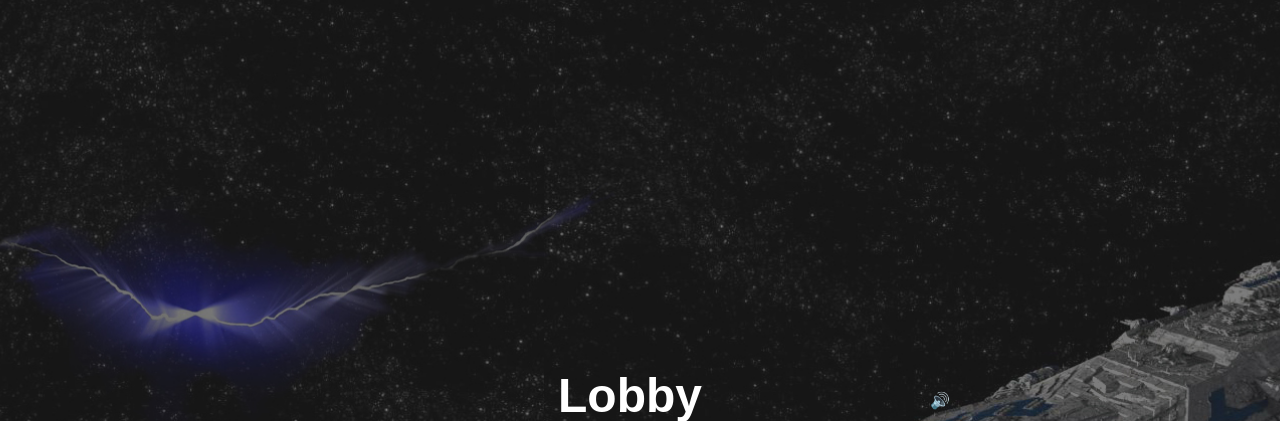
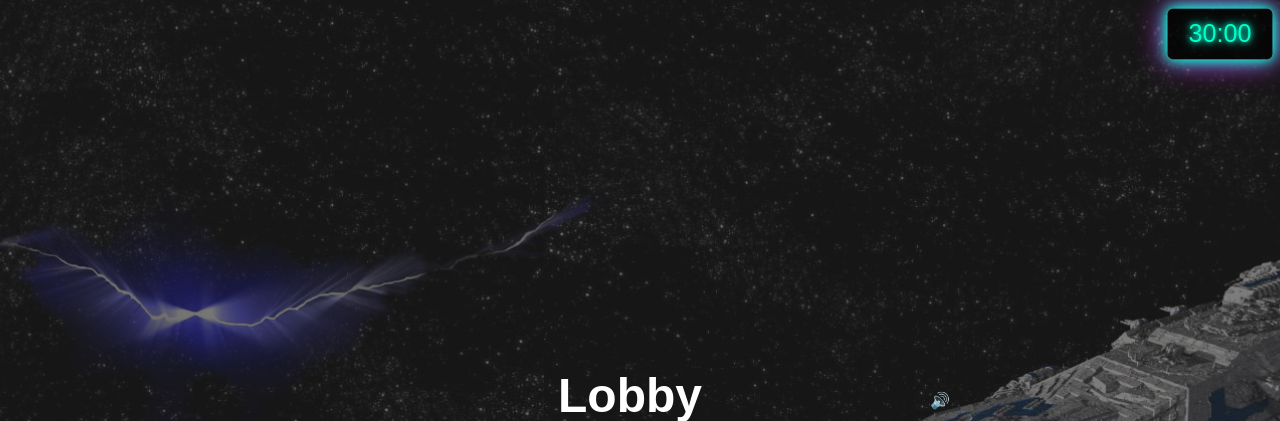
Before and after one commit to AILab-FOI/PRRI-AR2025, a Flask app: page /lobby in a window 1280 px wide. Shown: the top 421 px of the page. Run offline with Flask 3, Linux system fonts and the light colour scheme; parts of the project's set-up code (start-up, migrations or seed data) failed here and were passed over; some libraries are stand-ins or nearby versions.

Commit message:
Implementacija tajmera

```diff
--- /dev/null
+++ b/ar/ex/css/styles.css
@@ -0,0 +1,22 @@
+.futuristic-timer {
+    position: fixed;
+    top: 10px;
+    right: 10px;
+    font-family: 'Orbitron', sans-serif;
+    font-size: 24px;
+    color: #00ffcc;
+    background: rgba(0, 0, 0, 0.7);
+    padding: 10px 20px;
+    border-radius: 5px;
+    box-shadow: 0 0 10px #00ffcc, 0 0 20px #00ffcc, 0 0 30px #ff00ff;
+    z-index: 1000;
+    text-shadow: 0 0 5px #00ffcc, 0 0 10px #00ffcc;
+    animation: pulse 2s infinite alternate;
+}
+
+@keyframes pulse {
+    from { transform: scale(1); }
+    to { transform: scale(1.05); }
+}
+
+@import url('https://fonts.googleapis.com/css2?family=Orbitron:wght@400;700&display=swap');
--- /dev/null
+++ b/ar/ex/js/timer.js
@@ -0,0 +1,45 @@
+function startTimer() {
+    let endTime = localStorage.getItem("timerEndTime");
+    if (!endTime) {
+        const now = new Date().getTime();
+        endTime = now + 30 * 60 * 1000;
+        localStorage.setItem("timerEndTime", endTime);
+    }
+
+    const timerInterval = setInterval(() => {
+        const now = new Date().getTime();
+        const timeLeft = Math.floor((endTime - now) / 1000);
+
+        if (timeLeft <= 0) {
+            clearInterval(timerInterval);
+            localStorage.removeItem("timerEndTime");
+            window.location.href = "/ar/ex/gameover.html";
+        } else {
+            updateTimerDisplay(timeLeft);
+        }
+    }, 1000);
+}
+
+function updateTimerDisplay(timeLeft) {
+    const minutes = Math.floor(timeLeft / 60);
+    const seconds = timeLeft % 60;
+    const timerDisplay = `${minutes}:${seconds < 10 ? '0' : ''}${seconds}`;
+    const timerElement = document.getElementById("timer");
+    if (timerElement) {
+        timerElement.textContent = timerDisplay;
+    }
+}
+
+document.addEventListener("DOMContentLoaded", () => {
+    const startButton = document.querySelector("button");
+    if (startButton && startButton.textContent === "START GAME") {
+        startButton.addEventListener("click", () => {
+            localStorage.removeItem("timerEndTime");
+            startTimer();
+        });
+    } else {
+        if (localStorage.getItem("timerEndTime")) {
+            startTimer();
+        }
+    }
+});
--- a/ar/ex/srednjovjekovno.html
+++ b/ar/ex/srednjovjekovno.html
@@ -4,7 +4,10 @@
 <script src="js/aframe.min.js"></script>
 <script src="js/aframe-ar.js"></script>
 <script src="https://unpkg.com/aframe-particle-system-component@1.0.x/dist/aframe-particle-system-component.min.js"></script>
+<script src="/ar/ex/js/timer.js"></script>
+<link rel="stylesheet" href="/ar/ex/css/styles.css">
 <body style="margin: 0px; overflow: hidden;">
+<div id="timer" class="futuristic-timer">30:00</div>
 
 <a-scene embedded="" vr-mode-ui="enabled: false;" arjs="debugUIEnabled: false;" inspector=""
     keyboard-shortcuts="" screenshot="" device-orientation-permission-ui="">
--- a/templates/levels.html
+++ b/templates/levels.html
@@ -5,10 +5,13 @@
   <meta name="viewport" content="width=device-width, initial-scale=1.0">
   <title>Leveli</title>
   <link rel="stylesheet" href="../ar/ex/css/zagonetke.css">
+  <script src="/ar/ex/js/timer.js"></script>
+  <link rel="stylesheet" href="/ar/ex/css/styles.css">
 </head>
 <body>
   <header>
     <h1>Leveli</h1>
+    <div id="timer" class="futuristic-timer">30:00</div>
   </header>
 
   <main>
--- a/templates/lobby.html
+++ b/templates/lobby.html
@@ -4,6 +4,8 @@
   <meta charset="UTF-8" />
   <title>Lobby</title>
   <script src="https://cdn.socket.io/4.3.2/socket.io.min.js"></script>
+  <script src="/ar/ex/js/timer.js"></script>
+  <link rel="stylesheet" href="/ar/ex/css/styles.css">
   <style>
     body {
       margin: 0;
@@ -70,6 +72,7 @@
   </style>
 </head>
 <body>
+  <div id="timer" class="futuristic-timer">30:00</div>
   <audio id="bg-music" autoplay loop src="ar/music/Lobby.mp3"></audio>
   <div class="container">
     <h1>Lobby</h1>
```
Also changed, not shown: ar/ex/jabuka.html (+3 -0 lines), ar/ex/kipic.html (+3 -0 lines), ar/ex/piramida.html (+3 -0 lines), ar/ex/rim.html (+3 -1 lines), ar/ex/ww2.html (+3 -0 lines).
